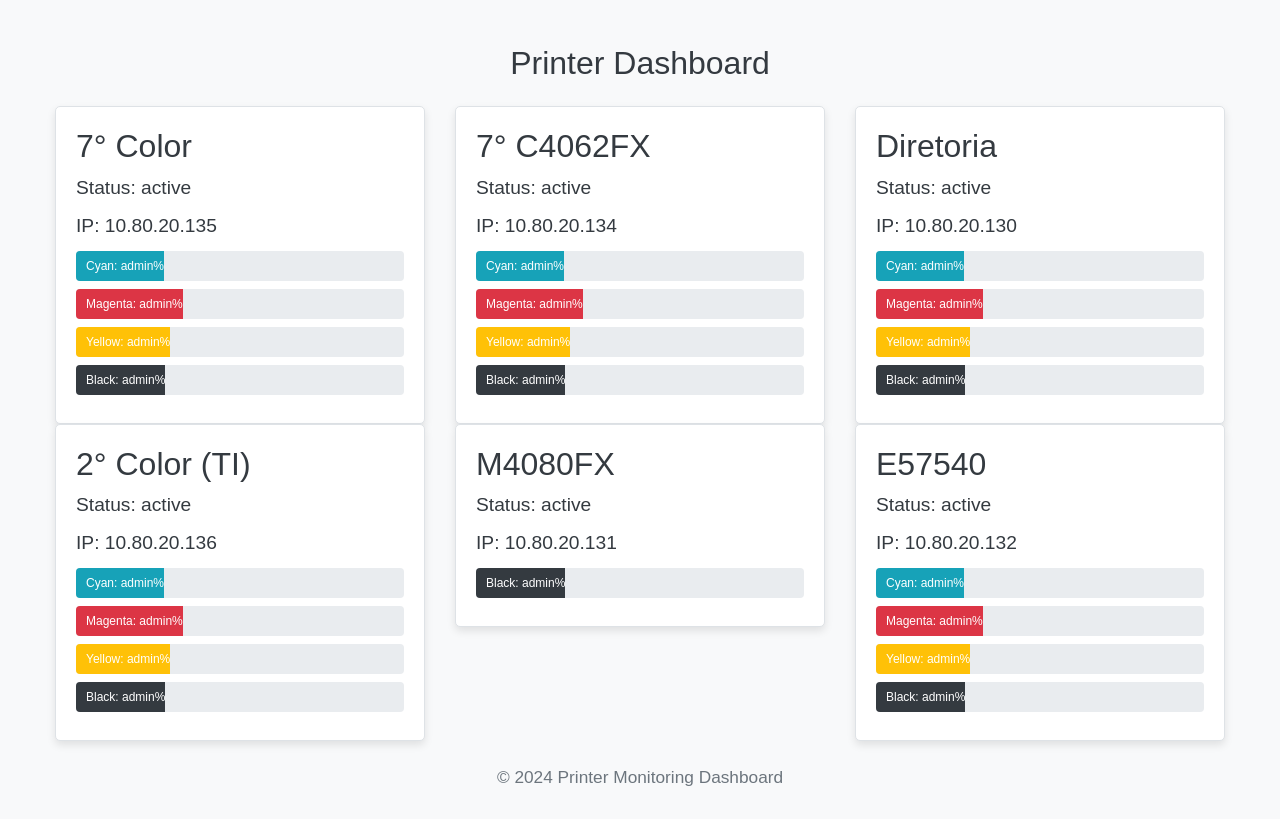
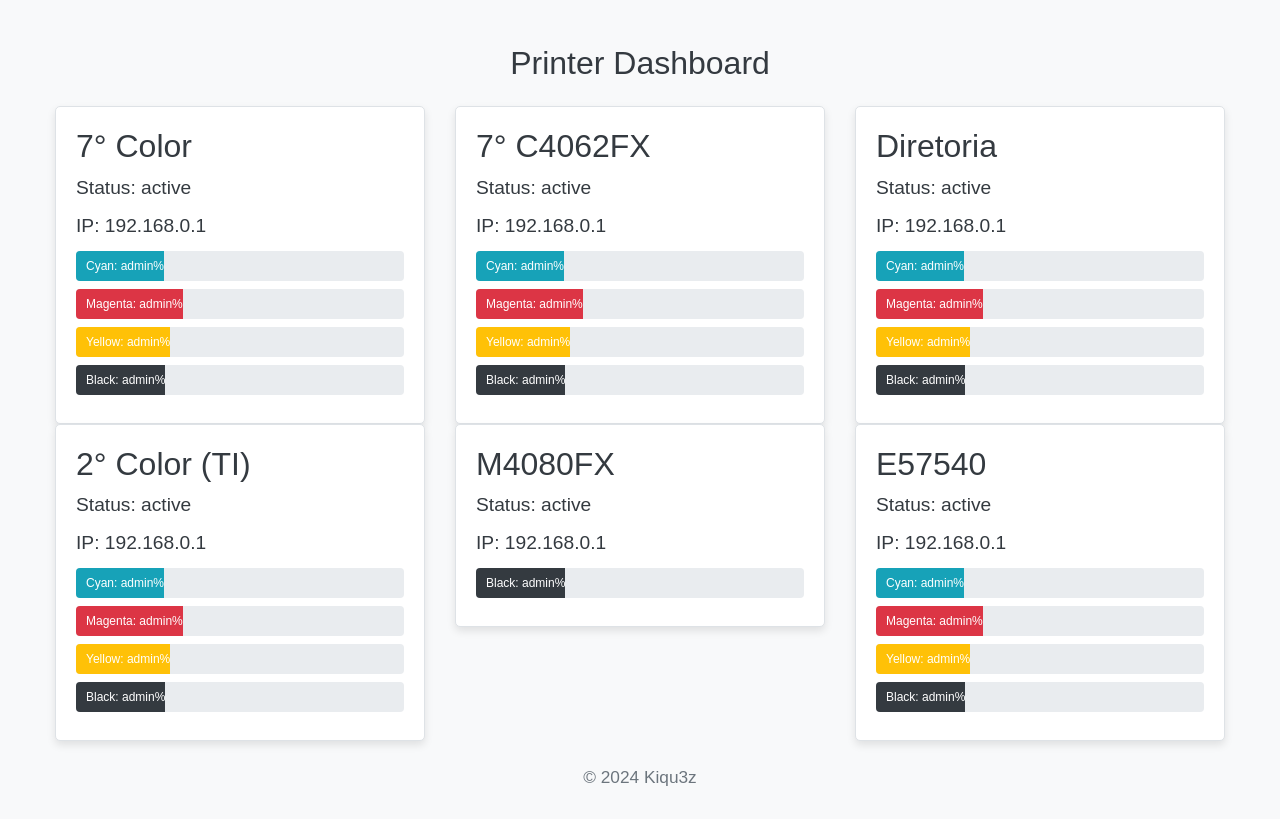
Before and after one commit to kiqu3z/printer-monitoring-dashboard, a Flask app: template templates/index.html in a window 1280 px wide. Run offline with Flask 3, Linux system fonts and the light colour scheme; the template is opened without the code that fills it: most values are stand-ins (such as "Sample title", 1, 10 or a date in 2020); some libraries are stand-ins or nearby versions.

Commit message:
Update index.html

```diff
--- a/templates/index.html
+++ b/templates/index.html
@@ -13,7 +13,7 @@
                 <div class="printer">
                     <h2>7° Color</h2>
                     <p>Status: {{ printer1.status }}</p>
-                    <p>IP: 10.80.20.135</p>
+                    <p>IP: 192.168.0.1</p>
                     <div class="progress mb-2">
                         <div class="progress-bar bg-info" role="progressbar" style="width: {{ printer1.cyan_level }}%;" aria-valuenow="{{ printer1.cyan_level }}" aria-valuemin="0" aria-valuemax="100">Cyan: {{ printer1.cyan_level }}%</div>
                     </div>
@@ -32,7 +32,7 @@
                 <div class="printer">
                     <h2>7° C4062FX</h2>
                     <p>Status: {{ printer3.status }}</p>
-                    <p>IP: 10.80.20.134</p>
+                    <p>IP: 192.168.0.1</p>
                     <div class="progress mb-2">
                         <div class="progress-bar bg-info" role="progressbar" style="width: {{ printer3.cyan_level }}%;" aria-valuenow="{{ printer3.cyan_level }}" aria-valuemin="0" aria-valuemax="100">Cyan: {{ printer3.cyan_level }}%</div>
                     </div>
@@ -51,7 +51,7 @@
                 <div class="printer">
                     <h2>Diretoria</h2>
                     <p>Status: {{ printer4.status }}</p>
-                    <p>IP: 10.80.20.130</p>
+                    <p>IP: 192.168.0.1</p>
                     <div class="progress mb-2">
                         <div class="progress-bar bg-info" role="progressbar" style="width: {{ printer4.cyan_level }}%;" aria-valuenow="{{ printer4.cyan_level }}" aria-valuemin="0" aria-valuemax="100">Cyan: {{ printer4.cyan_level }}%</div>
                     </div>
@@ -72,7 +72,7 @@
                 <div class="printer">
                     <h2>2° Color (TI)</h2>
                     <p>Status: {{ printer2.status }}</p>
-                    <p>IP: 10.80.20.136</p>
+                    <p>IP: 192.168.0.1</p>
                     <div class="progress mb-2">
                         <div class="progress-bar bg-info" role="progressbar" style="width: {{ printer2.cyan_level }}%;" aria-valuenow="{{ printer2.cyan_level }}" aria-valuemin="0" aria-valuemax="100">Cyan: {{ printer2.cyan_level }}%</div>
                     </div>
@@ -91,7 +91,7 @@
                 <div class="printer">
                     <h2>M4080FX</h2>
                     <p>Status: {{ printer5.status }}</p>
-                    <p>IP: 10.80.20.131</p>
+                    <p>IP: 192.168.0.1</p>
                     <div class="progress mb-2">
                         <div class="progress-bar bg-dark" role="progressbar" style="width: {{ printer5.black_level }}%;" aria-valuenow="{{ printer5.black_level }}" aria-valuemin="0" aria-valuemax="100">Black: {{ printer5.black_level }}%</div>
                     </div>
@@ -101,7 +101,7 @@
                 <div class="printer">
 <h2>E57540</h2>
 <p>Status: {{ printer6.status }}</p>
-<p>IP: 10.80.20.132</p>
+<p>IP: 192.168.0.1</p>
 <div class="progress mb-2">
     <div class="progress-bar bg-info" role="progressbar" style="width: {{ printer6.cyan_level }}%;" aria-valuenow="{{ printer6.cyan_level }}" aria-valuemin="0" aria-valuemax="100">Cyan: {{ printer6.cyan_level }}%</div>
 </div>
@@ -118,7 +118,7 @@
 </div>
 </div>
 <footer class="text-center mt-4">
-    <p>&copy; 2024 Printer Monitoring Dashboard</p>
+    <p>&copy; 2024 Kiqu3z</p>
 </footer>
 </div>
 </body>
```
